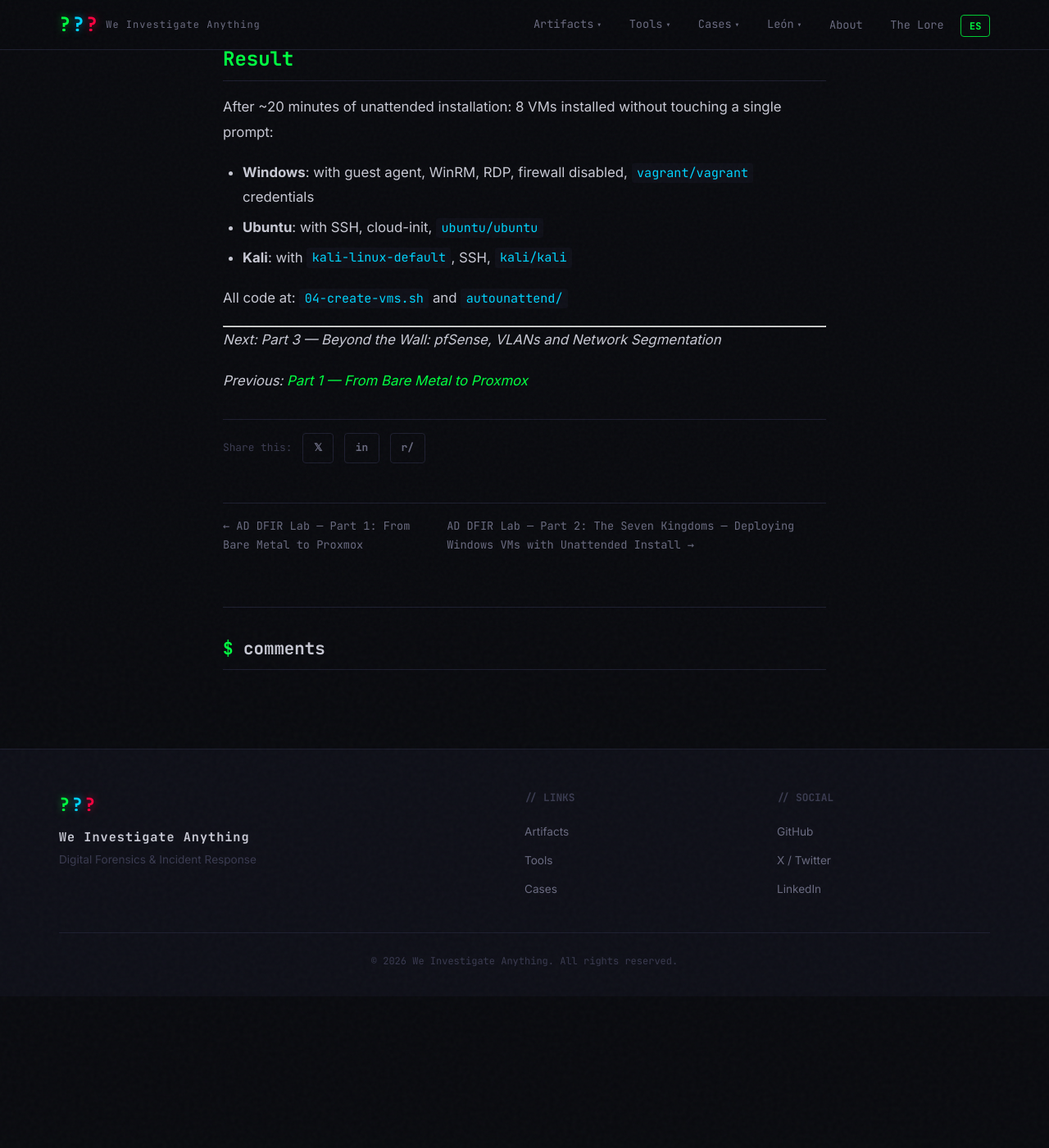
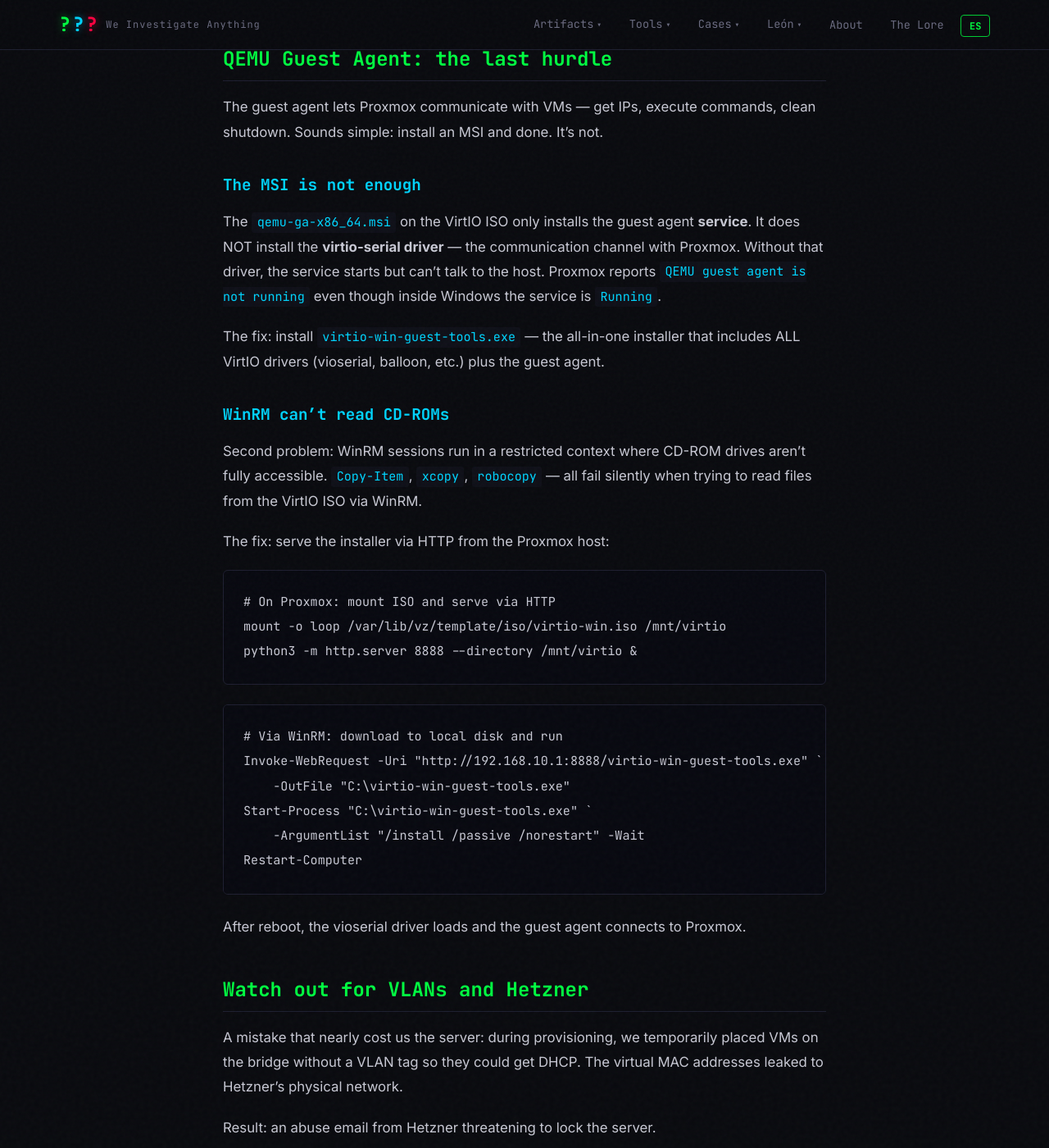
Before and after one commit to jupyterj0nes/jupyterj0nes.github.io, a Jekyll site: the page built from _posts/en/2026-04-12-ad-dfir-lab-part2-windows-vms.md, in a window 1280 px wide and 1400 px high, scrolled down 6290 px. Shown: the whole window at 82% size. Built offline with Jekyll 4.4.1, drawn with Linux system fonts in a browser that asks for light colours; comment, search, counter and statistics services are not loaded; before the commit the page ends 7505 px from its top, so only the background shows below that; some of the changed text lies outside the part shown.

Commit message:
Update Part 2 with guest agent HTTP fix and Hetzner VLAN warning (ES/EN)
Added sections on: QEMU guest agent requiring virtio-win-guest-tools.exe
(not just MSI), WinRM CD-ROM access limitation and HTTP workaround,
Hetzner abuse report for MAC address leaking, VLAN bridge self-port fix.

````diff
--- a/_posts/en/2026-04-12-ad-dfir-lab-part2-windows-vms.md
+++ b/_posts/en/2026-04-12-ad-dfir-lab-part2-windows-vms.md
@@ -191,6 +191,59 @@ wireshark-common wireshark-common/install-setuid boolean true
 sslh sslh/inetd_or_standalone select standalone
 ```
 
+## QEMU Guest Agent: the last hurdle
+
+The guest agent lets Proxmox communicate with VMs — get IPs, execute commands, clean shutdown. Sounds simple: install an MSI and done. It's not.
+
+### The MSI is not enough
+
+The `qemu-ga-x86_64.msi` on the VirtIO ISO only installs the guest agent **service**. It does NOT install the **virtio-serial driver** — the communication channel with Proxmox. Without that driver, the service starts but can't talk to the host. Proxmox reports `QEMU guest agent is not running` even though inside Windows the service is `Running`.
+
+The fix: install `virtio-win-guest-tools.exe` — the all-in-one installer that includes ALL VirtIO drivers (vioserial, balloon, etc.) plus the guest agent.
+
+### WinRM can't read CD-ROMs
+
+Second problem: WinRM sessions run in a restricted context where CD-ROM drives aren't fully accessible. `Copy-Item`, `xcopy`, `robocopy` — all fail silently when trying to read files from the VirtIO ISO via WinRM.
+
+The fix: serve the installer via HTTP from the Proxmox host:
+
+```bash
+# On Proxmox: mount ISO and serve via HTTP
+mount -o loop /var/lib/vz/template/iso/virtio-win.iso /mnt/virtio
+python3 -m http.server 8888 --directory /mnt/virtio &
+```
+
+```powershell
+# Via WinRM: download to local disk and run
+Invoke-WebRequest -Uri "http://192.168.10.1:8888/virtio-win-guest-tools.exe" `
+    -OutFile "C:\virtio-win-guest-tools.exe"
+Start-Process "C:\virtio-win-guest-tools.exe" `
+    -ArgumentList "/install /passive /norestart" -Wait
+Restart-Computer
+```
+
+After reboot, the vioserial driver loads and the guest agent connects to Proxmox.
+
+## Watch out for VLANs and Hetzner
+
+A mistake that nearly cost us the server: during provisioning, we temporarily placed VMs on the bridge without a VLAN tag so they could get DHCP. The virtual MAC addresses leaked to Hetzner's physical network.
+
+Result: an abuse email from Hetzner threatening to lock the server.
+
+**Golden rule**: never remove VLAN tags from VMs on a Hetzner dedicated server. Instead, use VLAN interfaces on the host:
+
+```bash
+# Create VLAN interfaces on Proxmox
+ip link add link vmbr0 name vmbr0.10 type vlan id 10
+ip addr add 192.168.10.1/24 dev vmbr0.10
+
+# CRITICAL: add VLANs to bridge self-port
+bridge vlan add dev vmbr0 vid 10 self
+bridge vlan add dev vmbr0 vid 20 self
+```
+
+Without `bridge vlan add dev vmbr0 vid 10 self`, the host cannot communicate with VMs on VLAN 10 even if the `vmbr0.10` interface exists.
+
 ## Result
 
 After ~20 minutes of unattended installation: 8 VMs installed without touching a single prompt:
````
Also changed, not shown: _posts/es/2026-04-12-ad-dfir-lab-part2-windows-vms.md (+53 -0 lines).
